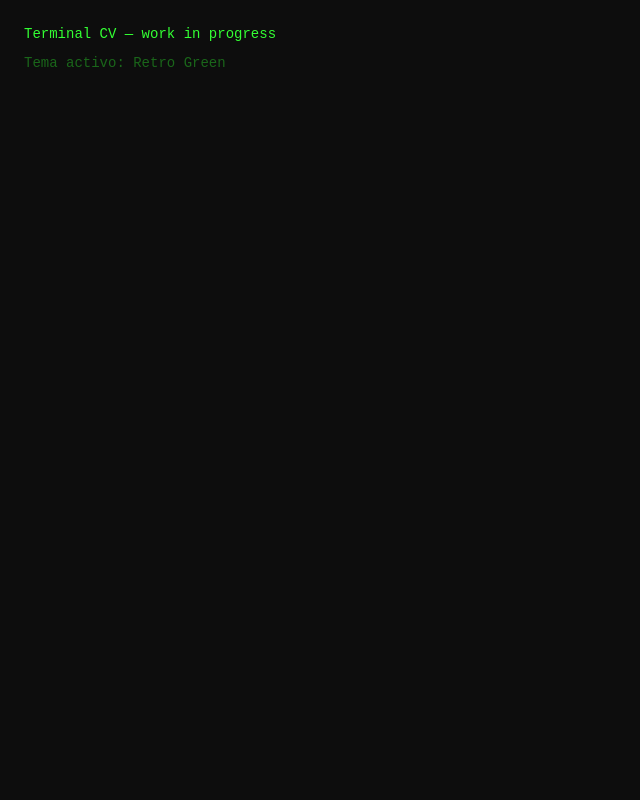
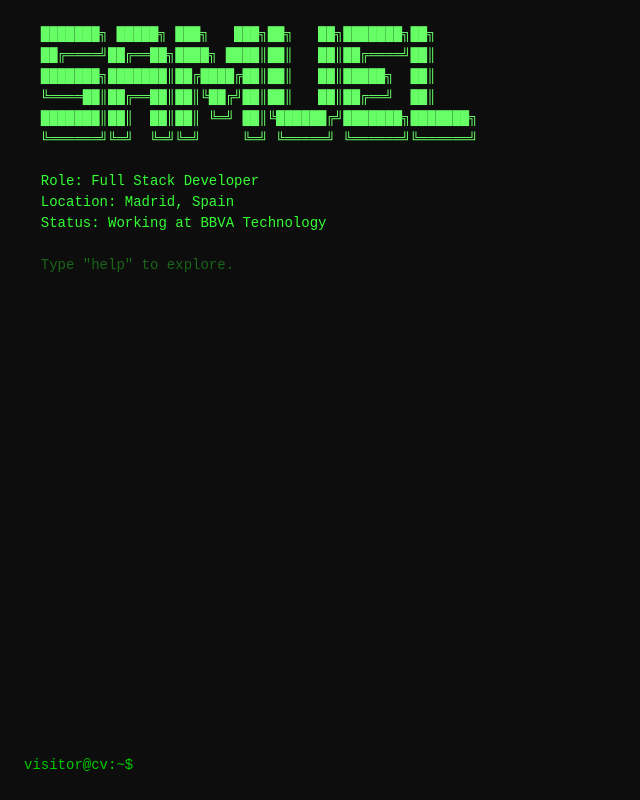
Before and after one commit to samuelsan95/interactive-cv, a Vue app: page / in a window 1280 px wide. Shown: the whole page, without its empty margins (0-640 px from the left). Built offline with nearby package versions, Linux system fonts and the light colour scheme.

Commit message:
FEAT: add history, teminal input and welcome

```diff
--- a/src/components/Terminal.vue
+++ b/src/components/Terminal.vue
@@ -1,14 +1,56 @@
 <template>
-  <div class="terminal">
-    <p class="welcome">Terminal CV — work in progress</p>
-    <p class="muted">Tema activo: {{ activeTheme.name }}</p>
+  <div class="terminal" @click="focusInput">
+    <div class="history" ref="historyRef">
+
+      <!-- Welcome banner: reactive to locale changes -->
+      <TerminalLine
+        v-for="(line, i) in welcomeLines"
+        :key="`w${i}`"
+        :type="line.type"
+        :text="line.text"
+      />
+
+      <!-- Command interaction history -->
+      <TerminalLine
+        v-for="(line, i) in history"
+        :key="`h${i}`"
+        :type="line.type"
+        :text="line.text"
+      />
+
+    </div>
+
+    <TerminalInput ref="inputRef" />
   </div>
 </template>
 
 <script setup>
-import { useTheme } from '../composables/useTheme.js'
+import { ref, computed, watch, nextTick } from 'vue'
+import { useTerminal, getWelcomeLines } from '../composables/useTerminal.js'
+import { useI18n } from '../composables/useI18n.js'
+import TerminalLine from './TerminalLine.vue'
+import TerminalInput from './TerminalInput.vue'
 
-const { activeTheme } = useTheme()
+const { history } = useTerminal()
+const { t } = useI18n()
+
+const historyRef = ref(null)
+const inputRef = ref(null)
+
+// Recomputes automatically whenever locale changes
+const welcomeLines = computed(() => getWelcomeLines(t.value))
+
+function focusInput() {
+  inputRef.value?.focus()
+}
+
+// Auto-scroll to bottom whenever history grows
+watch(history, async () => {
+  await nextTick()
+  if (historyRef.value) {
+    historyRef.value.scrollTop = historyRef.value.scrollHeight
+  }
+}, { deep: true })
 </script>
 
 <style scoped>
@@ -16,12 +58,18 @@ const { activeTheme } = useTheme()
   width: 100%;
   height: 100%;
   padding: 1.5rem;
+  display: flex;
+  flex-direction: column;
   background: var(--bg);
   color: var(--fg);
+  cursor: text;
 }
 
-.muted {
-  color: var(--muted);
-  margin-top: 0.5rem;
+.history {
+  flex: 1;
+  overflow-y: auto;
+  margin-bottom: 0.5rem;
+  scrollbar-width: thin;
+  scrollbar-color: var(--muted) transparent;
 }
 </style>
--- /dev/null
+++ b/src/components/TerminalInput.vue
@@ -0,0 +1,76 @@
+<template>
+  <div class="input-line">
+    <span class="prompt">{{ PROMPT }}&nbsp;</span>
+    <input
+      ref="inputRef"
+      v-model="inputValue"
+      @keydown.enter="submit"
+      @keydown.up.prevent="navigateHistory(1)"
+      @keydown.down.prevent="navigateHistory(-1)"
+      autocomplete="off"
+      spellcheck="false"
+      autofocus
+    />
+  </div>
+</template>
+
+<script setup>
+import { ref, onMounted } from 'vue'
+import { useTerminal, PROMPT } from '../composables/useTerminal.js'
+
+const { commandHistory, executeCommand } = useTerminal()
+
+const inputRef = ref(null)
+const inputValue = ref('')
+const historyIndex = ref(-1)
+
+function submit() {
+  executeCommand(inputValue.value)
+  inputValue.value = ''
+  historyIndex.value = -1
+}
+
+function navigateHistory(dir) {
+  const len = commandHistory.value.length
+  if (len === 0) return
+
+  const next = historyIndex.value + dir
+  if (next < -1 || next >= len) return
+
+  historyIndex.value = next
+  inputValue.value = next === -1 ? '' : commandHistory.value[next]
+}
+
+function focus() {
+  inputRef.value?.focus()
+}
+
+onMounted(focus)
+defineExpose({ focus })
+</script>
+
+<style scoped>
+.input-line {
+  display: flex;
+  align-items: center;
+  flex-shrink: 0;
+}
+
+.prompt {
+  color: var(--prompt);
+  white-space: nowrap;
+  flex-shrink: 0;
+}
+
+input {
+  flex: 1;
+  background: transparent;
+  border: none;
+  outline: none;
+  color: var(--fg);
+  font-family: inherit;
+  font-size: inherit;
+  caret-color: var(--cursor);
+  min-width: 0;
+}
+</style>
--- /dev/null
+++ b/src/components/TerminalLine.vue
@@ -0,0 +1,32 @@
+<template>
+  <div class="line" :class="type">
+    <span v-if="type === 'input'" class="prompt">{{ PROMPT }}&nbsp;</span>
+    <span class="text">{{ text }}</span>
+  </div>
+</template>
+
+<script setup>
+import { PROMPT } from '../composables/useTerminal.js'
+
+defineProps({
+  type: { type: String, default: 'output' }, // output | input | error | accent | muted
+  text: { type: String, default: '' },
+})
+</script>
+
+<style scoped>
+.line {
+  min-height: 1.5em;
+  white-space: pre;
+  word-break: break-all;
+  font-family: inherit;
+}
+
+.prompt { color: var(--prompt); }
+
+.input  .text { color: var(--fg); }
+.output .text { color: var(--fg); }
+.error  .text { color: var(--error); }
+.accent .text { color: var(--accent); }
+.muted  .text { color: var(--muted); }
+</style>
--- /dev/null
+++ b/src/composables/useI18n.js
@@ -0,0 +1,27 @@
+import { ref, computed, readonly } from 'vue'
+import { messages, supportedLocales } from '../i18n/index.js'
+
+function detectLocale() {
+  const lang = navigator.language?.slice(0, 2).toLowerCase()
+  return supportedLocales.includes(lang) ? lang : 'en'
+}
+
+// Module-level state: single locale for the entire app
+const locale = ref(detectLocale())
+
+export function useI18n() {
+  const t = computed(() => messages[locale.value])
+
+  function setLocale(lang) {
+    if (!supportedLocales.includes(lang)) return false
+    locale.value = lang
+    return true
+  }
+
+  return {
+    locale: readonly(locale),
+    t,
+    setLocale,
+    supportedLocales,
+  }
+}
--- /dev/null
+++ b/src/composables/useTerminal.js
@@ -0,0 +1,70 @@
+import { ref } from 'vue'
+
+export const PROMPT = 'visitor@cv:~$'
+
+// ASCII art for "SAMUEL" + info block — language-agnostic lines go here,
+// translated lines are injected via getWelcomeLines(t)
+const ASCII_ART = [
+  '  ███████╗ █████╗ ███╗   ███╗██╗   ██╗███████╗██╗     ',
+  '  ██╔════╝██╔══██╗████╗ ████║██║   ██║██╔════╝██║     ',
+  '  ███████╗███████║██╔████╔██║██║   ██║█████╗  ██║     ',
+  '  ╚════██║██╔══██║██║╚██╔╝██║██║   ██║██╔══╝  ██║     ',
+  '  ███████║██║  ██║██║ ╚═╝ ██║╚██████╔╝███████╗███████╗',
+  '  ╚══════╝╚═╝  ╚═╝╚═╝     ╚═╝ ╚═════╝ ╚══════╝╚══════╝',
+]
+
+// Returns the full welcome block for a given set of translations.
+// Called from Terminal.vue as a computed so it reacts to locale changes.
+export function getWelcomeLines(t) {
+  return [
+    ...ASCII_ART.map(text => ({ type: 'accent', text })),
+    { type: 'output', text: '' },
+    { type: 'output', text: `  ${t.role_desc}: ${t.role}` },
+    { type: 'output', text: `  ${t.location_desc}: ${t.location}` },
+    { type: 'output', text: `  ${t.status_desc}: ${t.status}` },
+    { type: 'output', text: '' },
+    { type: 'muted',  text: `  ${t.hint}` },
+    { type: 'output', text: '' },
+  ]
+}
+
+// Module-level state: command interaction history (welcome banner excluded)
+const history = ref([])
+const commandHistory = ref([])
+
+function addLine(line) {
+  history.value.push(line)
+}
+
+function clearHistory() {
+  history.value = []
+}
+
+function executeCommand(raw) {
+  const input = raw.trim()
+
+  addLine({ type: 'input', text: input })
+
+  if (!input) return
+
+  commandHistory.value.unshift(input)
+
+  // Command router — handlers will be added in the next step
+  switch (input.toLowerCase()) {
+    case 'clear':
+      clearHistory()
+      break
+    default:
+      addLine({ type: 'error', text: `Command not found: "${input}". Type "help" for available commands.` })
+  }
+}
+
+export function useTerminal() {
+  return {
+    history,
+    commandHistory,
+    executeCommand,
+    addLine,
+    clearHistory,
+  }
+}
--- /dev/null
+++ b/src/i18n/index.js
@@ -0,0 +1,24 @@
+export const supportedLocales = ['en', 'es']
+
+export const messages = {
+  en: {
+    // Welcome banner
+    role:     'Full Stack Developer',
+    location: 'Madrid, Spain',
+    status:   'Working at BBVA Technology',
+    hint:     'Type "help" to explore.',
+    role_desc: 'Role',
+    location_desc: 'Location',
+    status_desc: 'Status',
+  },
+  es: {
+    // Welcome banner
+    role:     'Full Stack Developer',
+    location: 'Madrid, España',
+    status:   'Trabajando en BBVA Technology',
+    hint:     'Escribe "help" para explorar.',
+    role_desc: 'Rol',
+    location_desc: 'Ubicación',
+    status_desc: 'Situación',
+  },
+}
```
